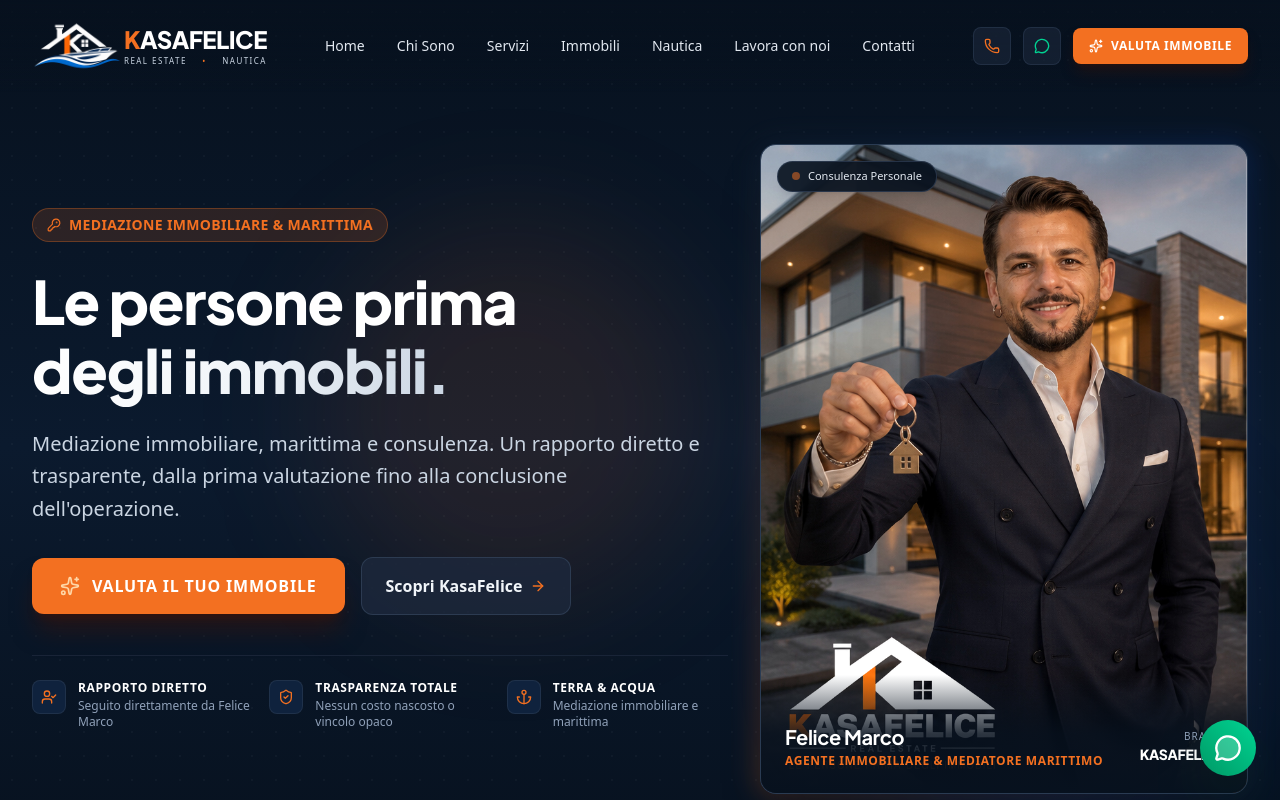
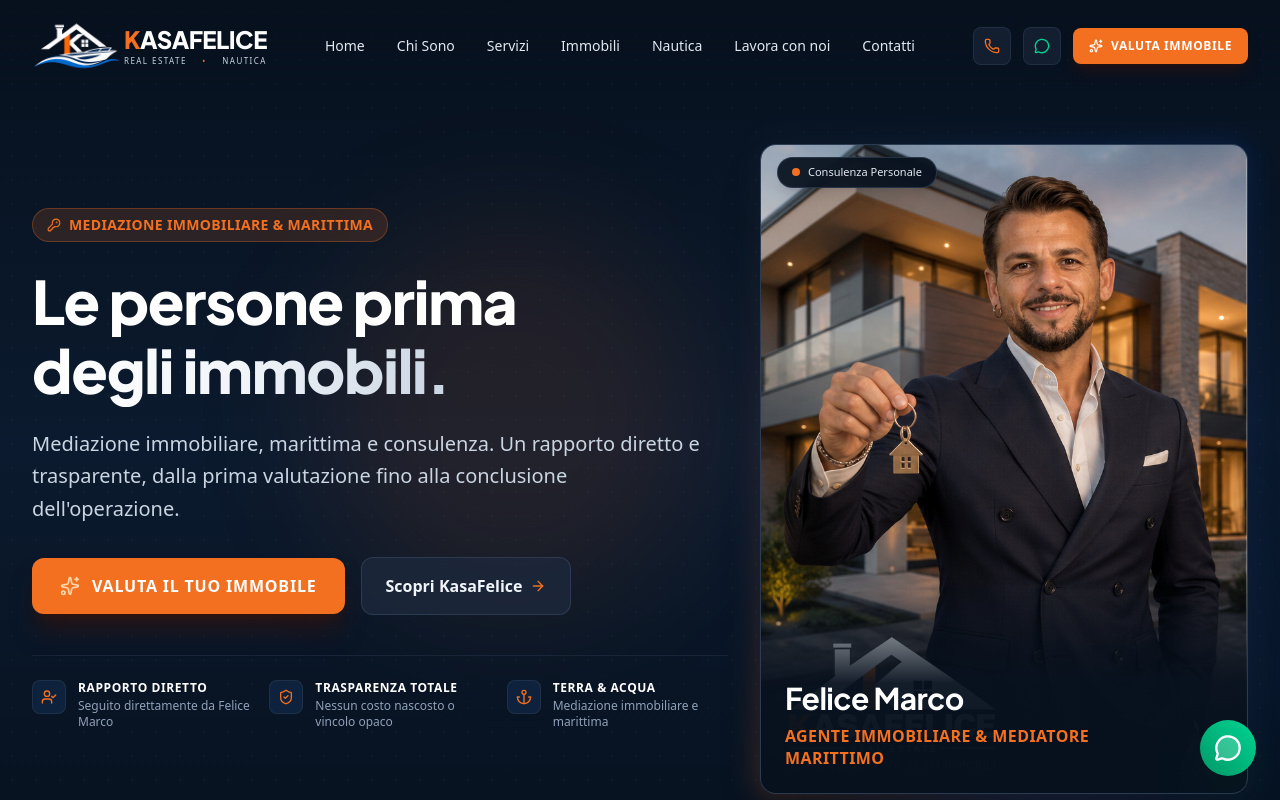
Before and after one commit to marcofelicetrade-netizen/kasafelice-sito, a React (Vite) app: page / in a window 1280 px wide. Shown: the top 800 px of the page. Built offline with nearby package versions, Linux system fonts and the light colour scheme.

Commit message:
Update FounderPortrait.tsx

```diff
--- a/src/components/FounderPortrait.tsx
+++ b/src/components/FounderPortrait.tsx
@@ -1,6 +1,6 @@
 import React, { useState } from 'react';
 import { KasaFeliceIcon } from './KasaFeliceLogo';
-import { User, Award, ShieldCheck, Sparkles } from 'lucide-react';
+import { ShieldCheck } from 'lucide-react';
 
 interface FounderPortraitProps {
   variant?: 'hero' | 'about';
@@ -58,7 +58,6 @@
 
       {/* Main Container */}
       <div className="relative rounded-2xl overflow-hidden border border-slate-700/80 bg-[#0F223D] shadow-2xl flex flex-col w-full">
-        {/* If image is available and not errored */}
         {!imageError ? (
           <div className="relative aspect-[3/4] w-full bg-[#0F223D] overflow-hidden">
             <img
@@ -66,58 +65,63 @@
               alt="Felice Marco - KasaFelice"
               onError={handleImageError}
               className="w-full h-full object-cover object-center filter brightness-[1.02] block"
-              style={{ width: '100%', height: '100%', objectFit: 'cover' }}
+              style={{
+                width: '100%',
+                height: '100%',
+                objectFit: 'cover'
+              }}
               referrerPolicy="no-referrer"
             />
 
-            {/* Bottom Overlay Label */}
-            <div className="absolute bottom-0 inset-x-0 bg-gradient-to-t from-[#07111E] via-[#07111E]/85 to-transparent p-6 pt-12">
-              <div className="flex items-center justify-between">
-                <div>
-                  <div className="text-xl font-bold text-white font-brand-title">
-                    Felice Marco
-                  </div>
-                  <div className="text-xs font-semibold text-[#F37021] tracking-wider uppercase mt-0.5">
-                    {variant === 'hero'
-                      ? 'Agente Immobiliare & Mediatore Marittimo'
-                      : 'Mediatore e Fondatore'}
-                  </div>
+            {/*
+              Gradiente inferiore più intenso.
+              Serve a mantenere leggibile il nome e a neutralizzare
+              graficamente eventuali elementi incorporati nella foto.
+            */}
+            <div className="absolute bottom-0 inset-x-0 h-[34%] bg-gradient-to-t from-[#07111E] via-[#07111E]/95 to-transparent pointer-events-none"></div>
+
+            {/* Nome e ruolo */}
+            <div className="absolute bottom-0 inset-x-0 p-5 sm:p-6">
+              <div className="max-w-[85%]">
+                <div className="text-2xl sm:text-3xl font-bold text-white font-brand-title leading-tight">
+                  Felice Marco
                 </div>
 
-                <div className="text-right">
-                  <div className="text-[10px] text-slate-400 uppercase tracking-widest">Brand</div>
-                  <div className="text-sm font-extrabold text-white tracking-wider font-brand-title">
-                    KASAFELICE
-                  </div>
+                <div className="text-sm sm:text-base font-bold text-[#F37021] tracking-wide uppercase mt-2 leading-snug">
+                  {variant === 'hero'
+                    ? 'Agente Immobiliare & Mediatore Marittimo'
+                    : 'Mediatore Marittimo & Fondatore'}
                 </div>
               </div>
             </div>
 
-            {/* Floating pill badge */}
-            <div className="absolute top-4 left-4 bg-[#07111E]/90 backdrop-blur-md border border-slate-700/70 px-3.5 py-1.5 rounded-full flex items-center gap-2 shadow-lg">
-              <span className="w-2 h-2 rounded-full bg-[#F37021] animate-pulse"></span>
-              <span className="text-[11px] font-medium text-slate-200">
-                {variant === 'hero' ? 'Consulenza Personale' : 'Professionista di Riferimento'}
+            {/* Badge superiore */}
+            <div className="absolute top-2 sm:top-3 left-3 sm:left-4 bg-[#07111E]/92 backdrop-blur-md border border-slate-700/70 px-3 py-1 sm:px-3.5 sm:py-1.5 rounded-full flex items-center gap-2 shadow-lg max-w-[88%]">
+              <span className="w-2 h-2 rounded-full bg-[#F37021] flex-shrink-0"></span>
+
+              <span className="text-[10px] sm:text-[11px] font-medium text-slate-200 whitespace-nowrap">
+                {variant === 'hero'
+                  ? 'Consulenza Personale'
+                  : 'Professionista di Riferimento'}
               </span>
             </div>
           </div>
         ) : (
-          /* High-end graphic brand presentation when photo file is awaiting upload */
+          /* Fallback grafico nel caso in cui la fotografia non sia disponibile */
           <div className="relative aspect-[3/4] w-full bg-gradient-to-b from-[#0B1A2E] via-[#0F223D] to-[#07111E] p-8 flex flex-col justify-between items-center text-center overflow-hidden">
-            {/* Background architectural geometry */}
             <div className="absolute inset-0 opacity-10 pointer-events-none bg-[radial-gradient(#F37021_1px,transparent_1px)] [background-size:16px_16px]"></div>
+
             <div className="absolute top-1/3 left-1/2 -translate-x-1/2 w-48 h-48 bg-[#F37021]/15 rounded-full blur-2xl pointer-events-none"></div>
 
-            {/* Top brand insignia */}
             <div className="relative z-10 flex items-center gap-2 px-3.5 py-1 rounded-full bg-[#07111E]/80 border border-slate-700/80 text-[#F37021] text-[11px] font-bold uppercase tracking-wider">
               <KasaFeliceIcon className="w-4 h-4 text-[#F37021]" />
               <span>Identità Ufficiale</span>
             </div>
 
-            {/* Center Monogram & Founder Details */}
             <div className="relative z-10 my-auto py-6 flex flex-col items-center">
               <div className="w-24 h-24 rounded-2xl bg-[#07111E] border-2 border-[#F37021]/40 flex items-center justify-center shadow-xl shadow-orange-950/20 mb-5 relative group">
                 <KasaFeliceIcon className="w-12 h-12 text-[#F37021]" />
+
                 <div className="absolute -bottom-2 px-2 py-0.5 rounded bg-[#F37021] text-white text-[9px] font-extrabold uppercase tracking-wider">
                   KasaFelice
                 </div>
@@ -126,26 +130,26 @@
               <h3 className="text-2xl font-bold text-white font-brand-title tracking-tight mb-1">
                 Felice Marco
               </h3>
+
               <p className="text-xs font-semibold text-[#F37021] uppercase tracking-wider mb-3">
-                Agente Immobiliare & Mediatore Marittimo
+                {variant === 'hero'
+                  ? 'Agente Immobiliare & Mediatore Marittimo'
+                  : 'Mediatore Marittimo & Fondatore'}
               </p>
 
               <div className="max-w-xs text-xs text-slate-300 leading-relaxed bg-[#07111E]/60 border border-slate-800 rounded-xl p-3">
                 "Le persone prima degli immobili."
+
                 <div className="text-[10px] text-slate-400 mt-1">
                   Rapporto diretto, trasparenza e costante presenza.
                 </div>
               </div>
             </div>
 
-            {/* Bottom Status bar */}
-            <div className="relative z-10 w-full pt-4 border-t border-slate-800 flex items-center justify-between text-[11px] text-slate-400">
+            <div className="relative z-10 w-full pt-4 border-t border-slate-800 flex items-center justify-center text-[11px] text-slate-400">
               <span className="flex items-center gap-1 text-slate-300">
                 <ShieldCheck className="w-3.5 h-3.5 text-[#F37021]" />
-                Referente Unico
-              </span>
-              <span className="font-semibold text-slate-200">
-                KasaFelice
+                Referente Unico KasaFelice
               </span>
             </div>
           </div>
```
